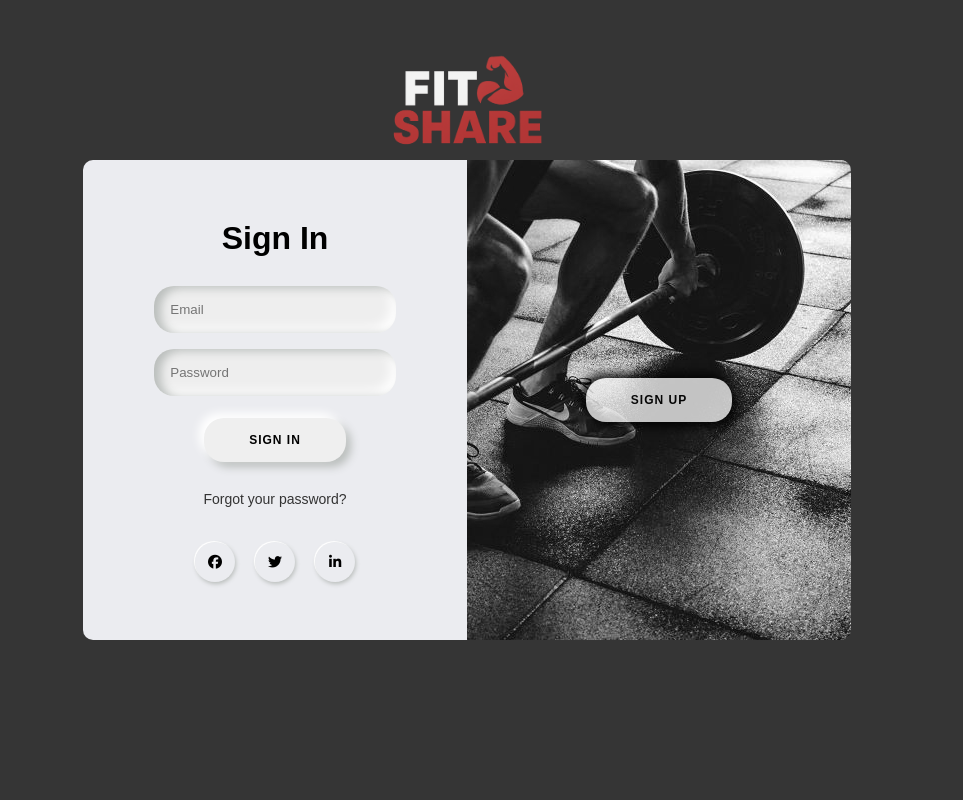
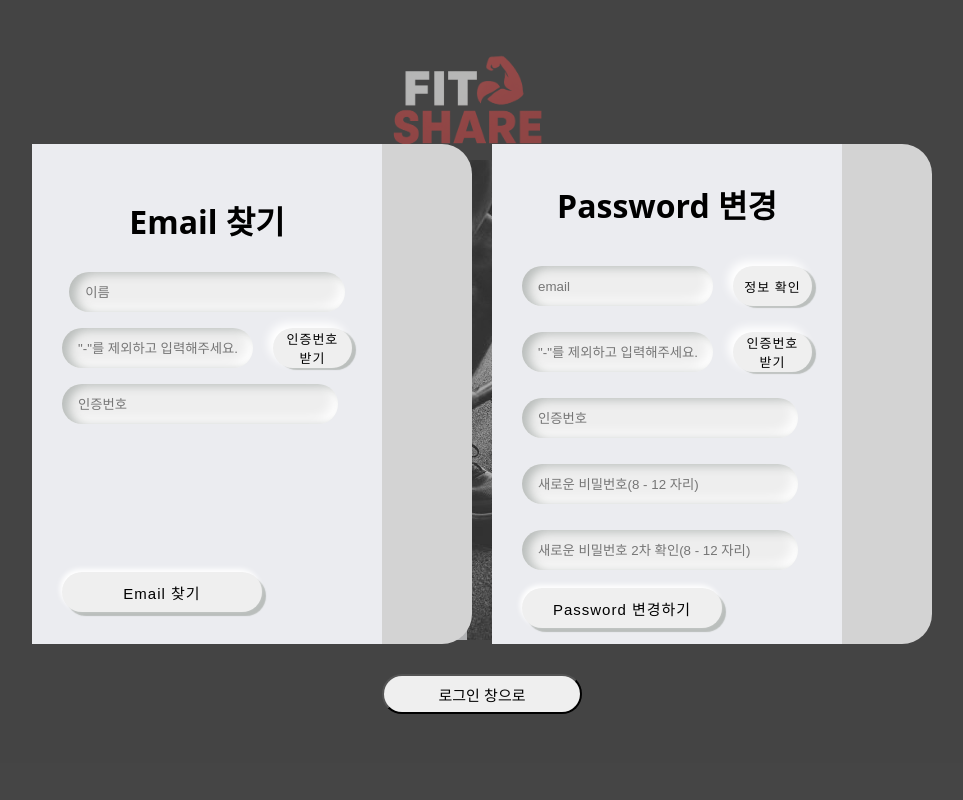
Before and after one commit to kang162002/fitshare, a React (Create React App) app: page / in a window 1280 px wide. Both pictures are taken after a click on the link "Forgot your password?". Shown: the top 800 px of the page, without its empty margins (173-1136 px from the left). Built offline with nearby package versions, Linux system fonts and the light colour scheme.

Commit message:
확인 알림창 모달 추가 + css

```diff
--- a/src/account/AccountRecoveryModal.css
+++ b/src/account/AccountRecoveryModal.css
@@ -11,16 +11,24 @@
     margin: 0;
     padding: 0;
     align-content: center;
+    top: 0;
+    position: fixed;
+    background-color: rgba(92, 92, 92, 0.404);
 }
 
 .account-re-div {
     display: flex;
     justify-content: space-between;
     align-items: center;
-    gap: 10px; /* 여백 추가 */
+    gap: 10px;
+    /* 여백 추가 */
     width: 100%;
 }
+
 .account-re-wrapper {
+    left: 15px;
+    top: 29px;
+    position: fixed;
     display: flex;
     flex-direction: column;
     justify-content: center;
@@ -29,14 +37,17 @@
 }
 
 .account-re-container {
-    display: flex; /* 양쪽 박스를 가로로 배치 */
+    display: flex;
+    /* 양쪽 박스를 가로로 배치 */
     justify-content: center;
     align-items: center;
-    gap: 20px; /* 양쪽 박스 간 간격 */
+    gap: 20px;
+    /* 양쪽 박스 간 간격 */
     border-radius: 10px;
     width: 900px;
     min-height: 500px;
-    background-color: transparent; /* 배경 없으면 지워도 됨 */
+    background-color: transparent;
+    /* 배경 없으면 지워도 됨 */
 }
 
 .account-re-form {
@@ -48,7 +59,8 @@
     justify-content: center;
     align-items: center;
     width: 100%;
-    max-width: 350px; /* 입력 폼 폭 제한 */
+    max-width: 350px;
+    /* 입력 폼 폭 제한 */
 }
 
 
@@ -59,13 +71,9 @@
     background-color: lightgray;
 
     border-radius: 30px;
-
-
 }
 
-.account-re-email-h1 {
-
-}
+.account-re-email-h1 {}
 
 .account-re-pass-container {
     width: 450px;
@@ -75,53 +83,77 @@
 }
 
 .account-re-form .account-re-input {
-    background: #fdfafa;
-    padding: 12px;
-    width: 100%; /* 부모의 너비를 꽉 채움 */
-    border: 1px solid #ccc;
+    text-align: left;
+    /* ← 왼쪽 정렬 */
+    margin: 5px 0;
+    /* 위아래 여백 추가 */
+
+    background: #eee;
+    padding: 16px;
+    margin: 8px 0;
+    width: 95%;
+    height: 40px;
+    border: 0;
     outline: none;
-    border-radius: 10px;
-    font-size: 15px;
-    text-align: left; /* ← 왼쪽 정렬 */
-    margin: 5px 0; /* 위아래 여백 추가 */
+    border-radius: 20px;
+    box-shadow: inset 7px 2px 10px #babebc, inset -5px -5px 12px #fff;
 }
 
 
 .account-re-sub-btn {
+    box-shadow: -2px -3px 5px #fff, 4px 4px 1px #babebc;
+    border: none;
     margin-top: auto;
     align-self: center;
     width: 200px;
     height: 40px;
     border-radius: 30px;
-    color: #000000;
+    letter-spacing: 1px;
     font-size: 15px;
     cursor: pointer;
 }
+
+.account-re-sub-btn:active {
+    box-shadow: inset 1px 1px 2px #babebc, inset -1px -1px 1px #fff;
+}
+
 
 .account-re-emailsub-btn {
     margin-top: 140px;
 }
 
 .account-re-btn {
+    box-shadow: -5px -5px 10px #fff, 4px 2px 1px #babebc;
+    border: none;
     margin-left: 10px;
     width: 115px;
     height: 40px;
     border-radius: 30px;
-    color: #000000;
-    font-size: 12px;
+    font-size: 13px;
     text-transform: uppercase;
     cursor: pointer;
+    letter-spacing: 1px;
+    /*자간 여백*/
+}
+
+.account-re-btn:active {
+    box-shadow: inset 1px 1px 2px #babebc, inset -1px -1px 1px #fff;
 }
 
 .account-re-modal-close-btn {
-    margin-top: 20px; /* 위 여백 */
+    margin-top: 20px;
+    /* 위 여백 */
     width: 200px;
     height: 40px;
     border-radius: 30px;
-    color: #000000;
     font-size: 15px;
     cursor: pointer;
-    align-self: center; /* 중앙 정렬 */
+    align-self: center;
+    /* 중앙 정렬 */
+}
+
+.account-re-modal-close-btn:active {
+    box-shadow: inset 1px 1px 2px #babebc, inset -1px -1px 1px #fff;
 }
 
 .account-re-select {
@@ -138,3 +170,9 @@
     text-align: center;
 
 }
+
+.account-re-userEmail {
+    font-weight: bolder;
+    font-size: 20px;
+    line-height: 250%;
+}
```
Also changed, not shown: src/account/AccountReModalEmail.js (added, +39 -0 lines), src/account/AccountReModalPass.js (added, +32 -0 lines).
